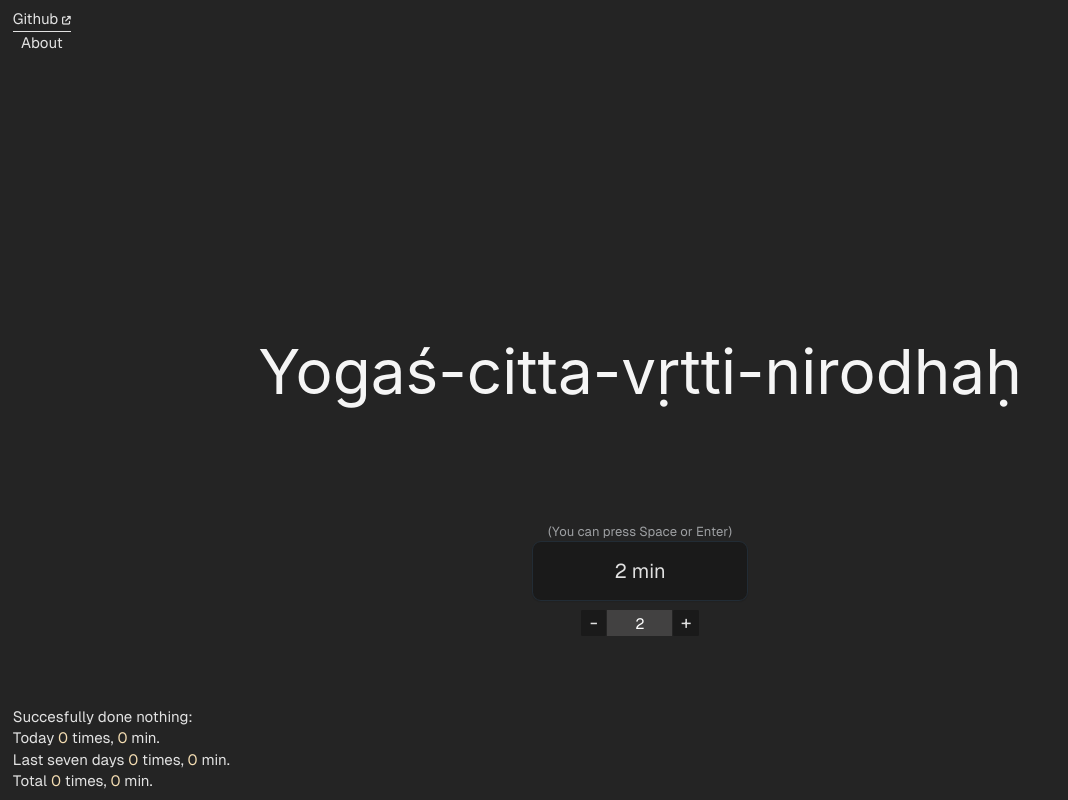
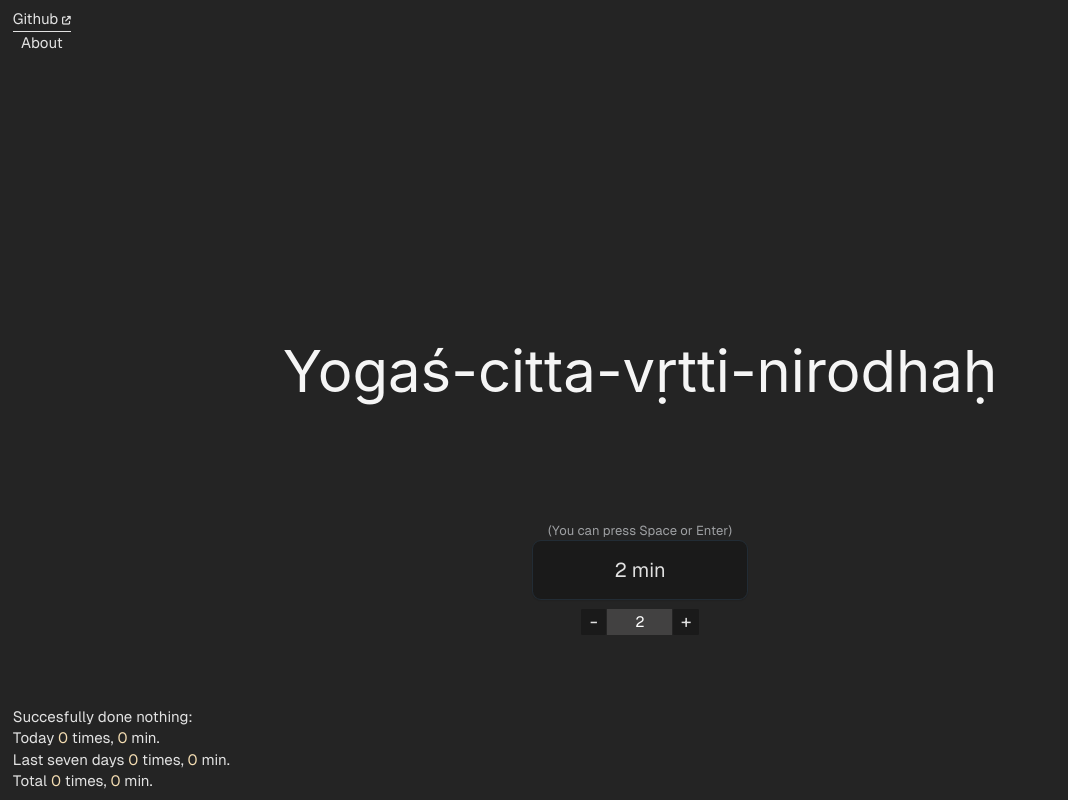
Before and after one commit to siebentod/nivritti, a React (Vite) app: page / in a window 1280 px wide. Shown: the whole page, without its empty margins (0-1068 px from the left). Built offline with nearby package versions, Linux system fonts and the light colour scheme.

Commit message:
smallfix

```diff
--- a/src/App.scss
+++ b/src/App.scss
@@ -61,7 +61,7 @@ main {
     .timer {
       font-family: Inter, Calibri, Verdana, system-ui, Avenir, Helvetica, Arial,
         sans-serif;
-      font-size: 62px;
+      font-size: 58px;
       color: whitesmoke;
       p {
         margin: 0;
```
